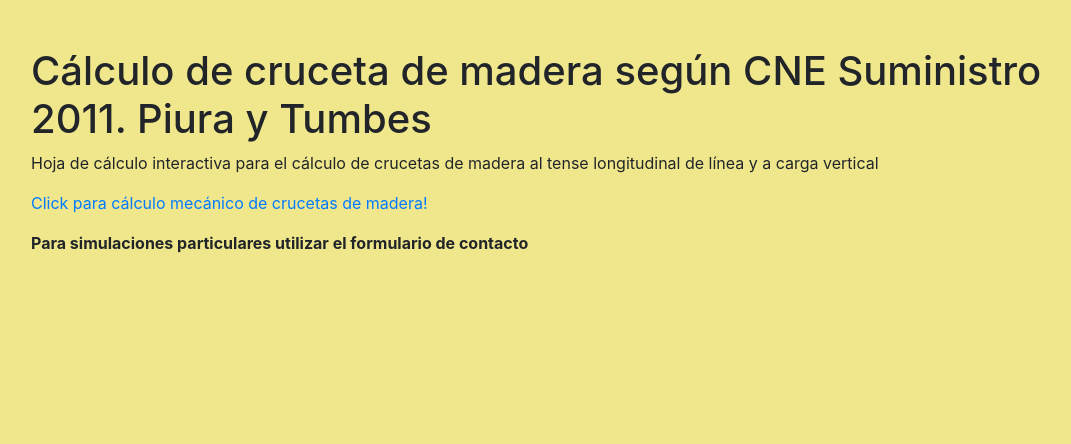
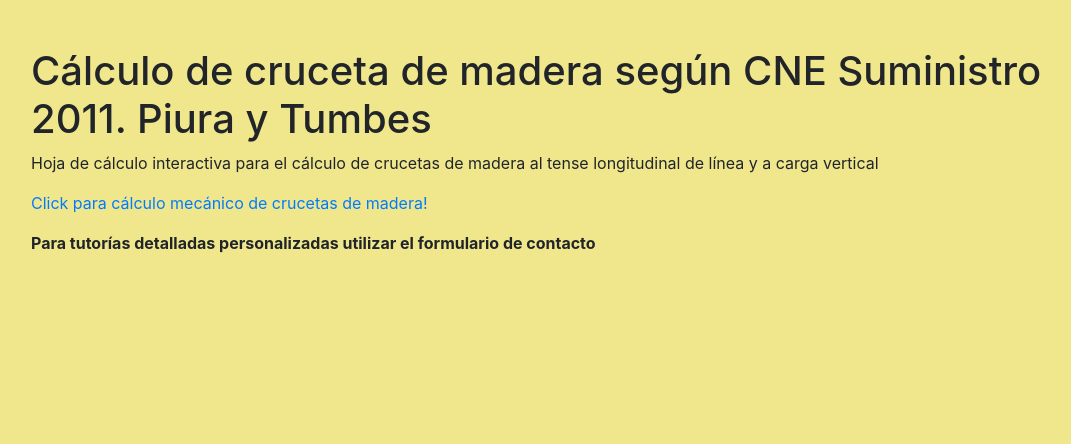
Before and after one commit to cespivilla/cambioestado, a Flask app: page /crucetamad in a window 1280 px wide. Shown: the part 77-521 px from the top of the page, without its empty margins (87-1158 px from the left). Run offline with Flask 2, Linux system fonts and the light colour scheme; some libraries are stand-ins or nearby versions.

Commit message:
Update crucetamad.html

```diff
--- a/templates/crucetamad.html
+++ b/templates/crucetamad.html
@@ -8,6 +8,6 @@
     <p><a href="https://docs.google.com/spreadsheets/d/1SPcRiw273IoMr84IlEwpvroRNk_kqF2x/edit?usp=sharing&ouid=113896403229472795050&rtpof=true&sd=true">Click para cálculo mecánico de crucetas de madera!</a></p>
 
 
-    <p><b>Para simulaciones particulares utilizar el formulario de contacto</p>
+    <p><b>Para tutorías detalladas personalizadas utilizar el formulario de contacto</p>
 
 {% endblock %}
```
